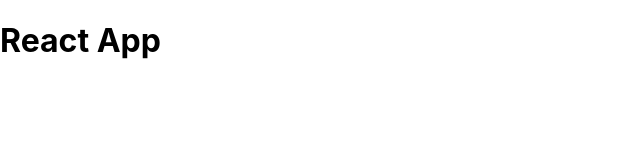
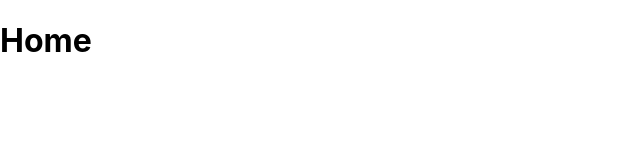
Before and after one commit to Rhaegar121/Car-Rental-front-end, a React (Create React App) app: page / in a window 1280 px wide. Shown: the top 160 px of the page, without its empty margins (0-640 px from the left). Built offline with nearby package versions, Linux system fonts and the light colour scheme.

Commit message:
Add routes

```diff
--- a/src/App.js
+++ b/src/App.js
@@ -1,8 +1,12 @@
+import { Route, Routes } from 'react-router-dom';
+import Home from './routes/home';
+
 function App() {
   return (
-    <div className="App">
-      <h1>React App</h1>
-    </div>
+    <Routes>
+      <Route path="/" element={<Home />} />
+      <Route />
+    </Routes>
   );
 }
 
--- a/src/index.js
+++ b/src/index.js
@@ -1,13 +1,16 @@
 import React from 'react';
 import ReactDOM from 'react-dom/client';
+import { BrowserRouter } from 'react-router-dom';
 import './index.css';
 import App from './App';
 
 const root = ReactDOM.createRoot(document.getElementById('root'));
 root.render(
   <React.StrictMode>
-    <App />
-  </React.StrictMode>
+    <BrowserRouter>
+      <App />
+    </BrowserRouter>
+  </React.StrictMode>,
 );
 
 // If you want to start measuring performance in your app, pass a function
--- /dev/null
+++ b/src/routes/home.js
@@ -0,0 +1,3 @@
+export default function Home() {
+  return <h1>Home</h1>;
+}
```
Also changed, not shown: src/index.css (+17 -3 lines), src/App.css (line endings or trailing spaces).
